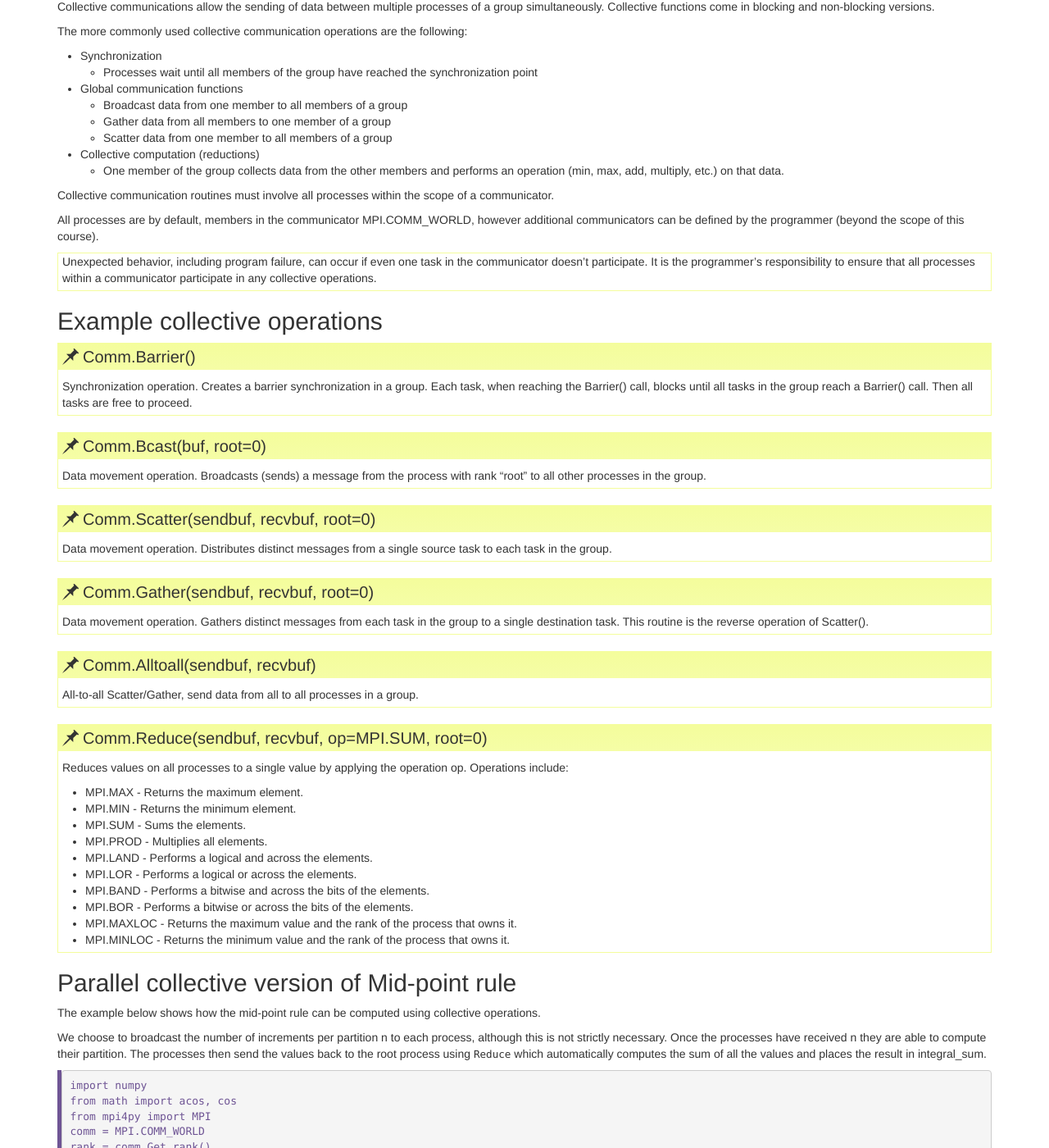
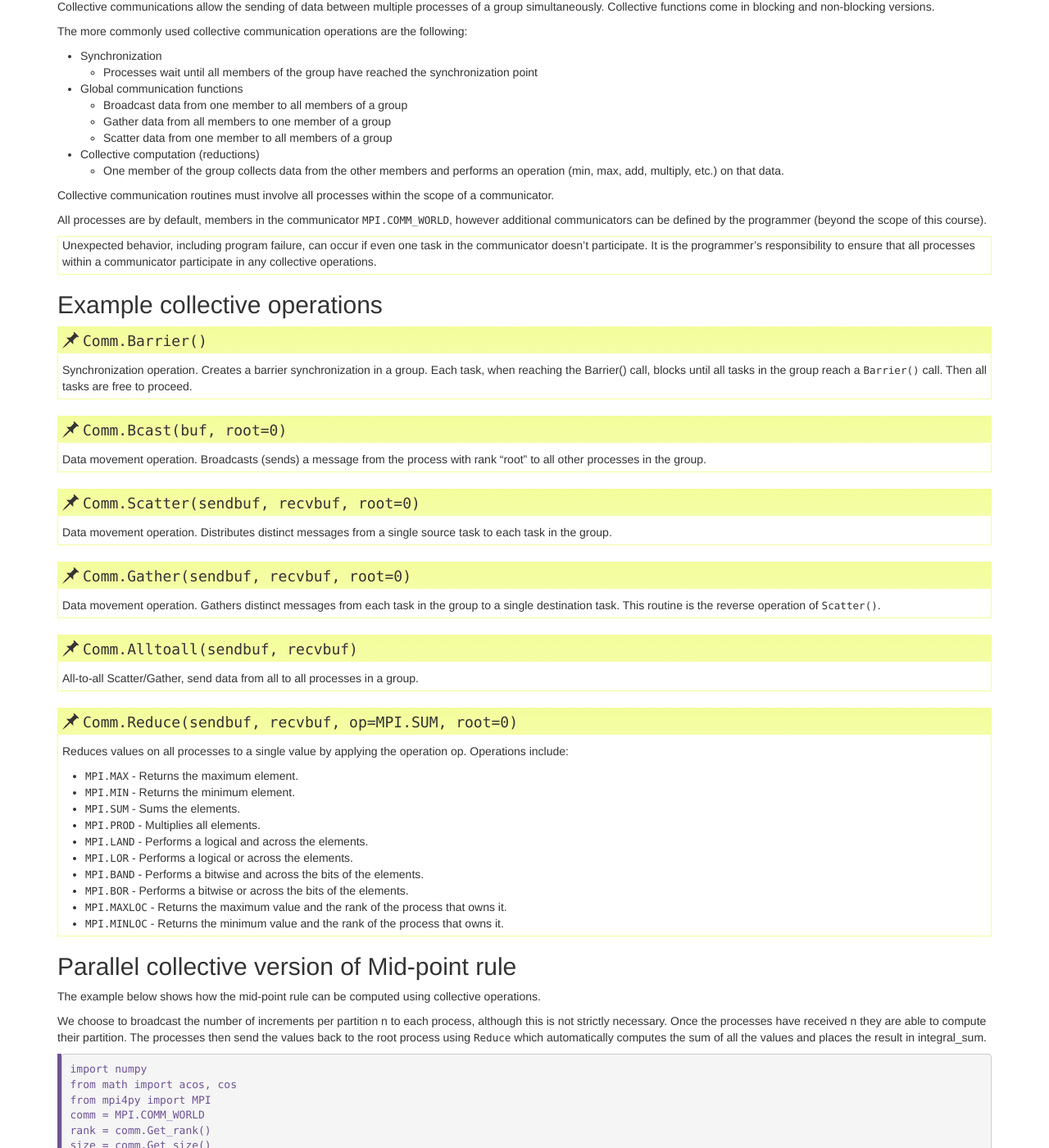
Before and after one commit to nyu-cds/python-mpi, a Jekyll site: the page built from _episodes/05-collectives.md, in a window 1280 px wide and 1400 px high, scrolled down 429 px. Shown: the whole window at 82% size. Built offline with Jekyll 4.4.1, drawn with Linux system fonts in a browser that asks for light colours.

Commit message:
Signed-off-by: Greg Watson <g.watson@computer.org>

```diff
--- a/_episodes/05-collectives.md
+++ b/_episodes/05-collectives.md
@@ -31,7 +31,7 @@ The more commonly used collective communication operations are the following:
 
 Collective communication routines must involve all processes within the scope of a communicator.
 
-All processes are by default, members in the communicator MPI.COMM_WORLD, however additional communicators can be defined by the programmer
+All processes are by default, members in the communicator `MPI.COMM_WORLD`, however additional communicators can be defined by the programmer
 (beyond the scope of this course).
 
 > Unexpected behavior, including program failure, can occur if even one task in the communicator doesn't participate.
@@ -40,40 +40,40 @@ All processes are by default, members in the communicator MPI.COMM_WORLD, howeve
 
 ## Example collective operations
 
-> ## Comm.Barrier()
+> ## `Comm.Barrier()`
 > Synchronization operation. Creates a barrier synchronization in a group. Each task, when reaching the Barrier() call, blocks until all
-> tasks in the group reach a Barrier() call. Then all tasks are free to proceed.
+> tasks in the group reach a `Barrier()` call. Then all tasks are free to proceed.
 {: .callout}
 
-> ## Comm.Bcast(buf, root=0)
+> ## `Comm.Bcast(buf, root=0)`
 > Data movement operation. Broadcasts (sends) a message from the process with rank "root" to all other processes in the group.
 {: .callout}
 
-> ## Comm.Scatter(sendbuf, recvbuf, root=0)
+> ## `Comm.Scatter(sendbuf, recvbuf, root=0)`
 > Data movement operation. Distributes distinct messages from a single source task to each task in the group.
 {: .callout}
 
-> ## Comm.Gather(sendbuf, recvbuf, root=0)
+> ## `Comm.Gather(sendbuf, recvbuf, root=0)`
 > Data movement operation. Gathers distinct messages from each task in the group to a single destination task. This routine is the reverse
-> operation of Scatter().
+> operation of `Scatter()`.
 {: .callout}
 
-> ## Comm.Alltoall(sendbuf, recvbuf)
+> ## `Comm.Alltoall(sendbuf, recvbuf)`
 > All-to-all Scatter/Gather, send data from all to all processes in a group.
 {: .callout}
 
-> ## Comm.Reduce(sendbuf, recvbuf, op=MPI.SUM, root=0)
+> ## `Comm.Reduce(sendbuf, recvbuf, op=MPI.SUM, root=0)`
 > Reduces values on all processes to a single value by applying the operation op. Operations include:
-> - MPI.MAX - Returns the maximum element.
-> - MPI.MIN - Returns the minimum element.
-> - MPI.SUM - Sums the elements.
-> - MPI.PROD - Multiplies all elements.
-> - MPI.LAND - Performs a logical and across the elements.
-> - MPI.LOR - Performs a logical or across the elements.
-> - MPI.BAND - Performs a bitwise and across the bits of the elements.
-> - MPI.BOR - Performs a bitwise or across the bits of the elements.
-> - MPI.MAXLOC - Returns the maximum value and the rank of the process that owns it.
-> - MPI.MINLOC - Returns the minimum value and the rank of the process that owns it.
+> - `MPI.MAX` - Returns the maximum element.
+> - `MPI.MIN` - Returns the minimum element.
+> - `MPI.SUM` - Sums the elements.
+> - `MPI.PROD` - Multiplies all elements.
+> - `MPI.LAND` - Performs a logical and across the elements.
+> - `MPI.LOR` - Performs a logical or across the elements.
+> - `MPI.BAND` - Performs a bitwise and across the bits of the elements.
+> - `MPI.BOR` - Performs a bitwise or across the bits of the elements.
+> - `MPI.MAXLOC` - Returns the maximum value and the rank of the process that owns it.
+> - `MPI.MINLOC` - Returns the minimum value and the rank of the process that owns it.
 {: .callout}
 
 ## Parallel collective version of Mid-point rule
```
Also changed, not shown: _episodes/06-notes.md (+1 -1 lines).
